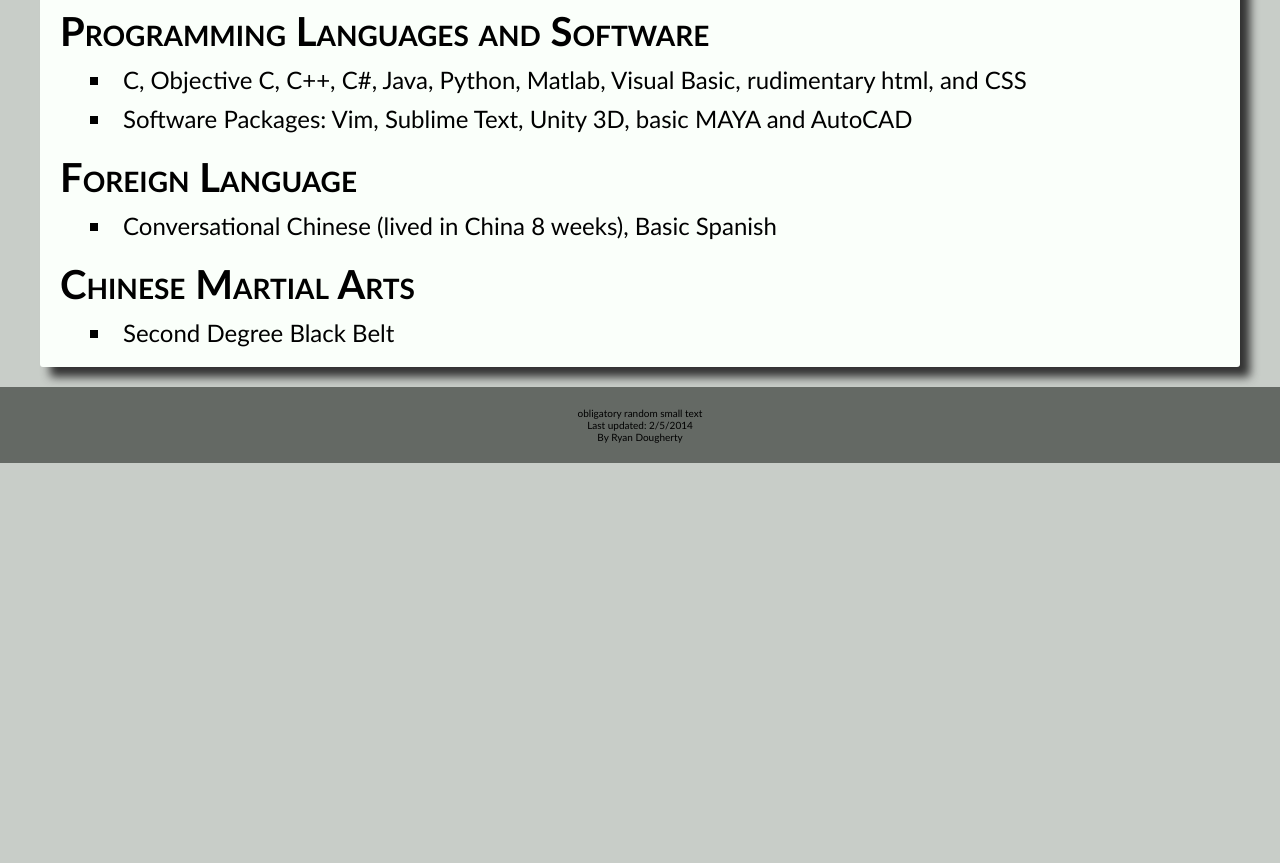
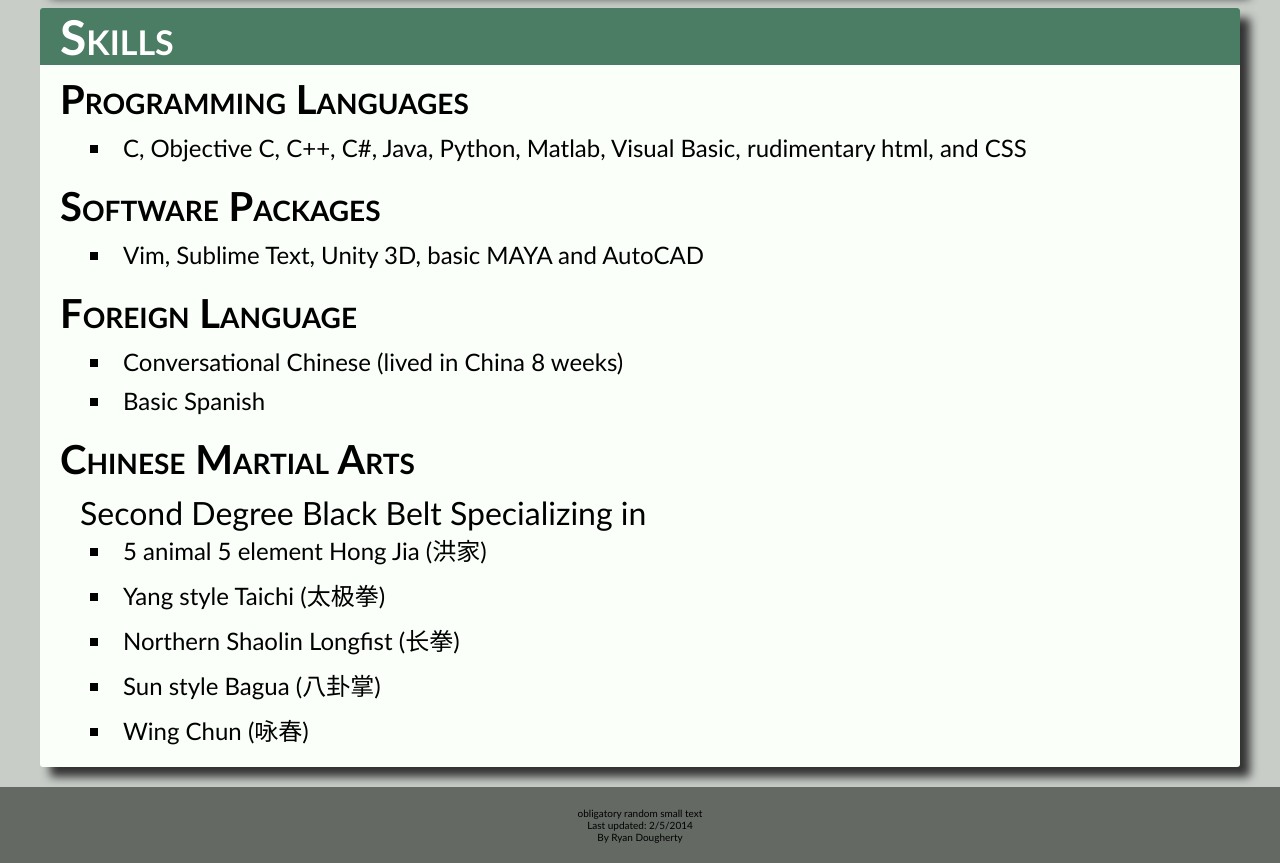
Before and after one commit to ryand626/ryand626.github.io, a plain HTML site: page resume.html in a window 1280 px wide. Shown: the part 2475-3338 px from the top of the page. Before the commit the page ends 2938 px from the top, so only its background shows below. Drawn offline with Linux system fonts and the light colour scheme.

Commit message:
Now with Kung Fu action grip!
added martial arts description, and updated other resume bits

```diff
--- a/resume.html
+++ b/resume.html
@@ -69,6 +69,7 @@
 			<h3>Tufts University</h3>
 			<dl>
 				<dt>January 2013 - Present: Teaching Assistant for Machine Structure and Assembly Level Programming </dt>
+				<li>Providing students with the resources to tackle complex problems and make use of the tools available to them</li>
 				<dt>September 2013 - December 2013: Teaching Assistant for Data Structures</dt>
 				<li>Enabling students to visualize and understand the curriculum and apply it to their homework and the real world</li>
 				<dt>September 2013 - December 2013: Tufts Student Resources Fitness Martial Arts Instructor</dt>
@@ -95,13 +96,24 @@
 
 		<div id = "textbox">
 			<h2>Skills</h2>
-			<h3>Programming Languages and Software</h3>
+			<h3>Programming Languages</h3>
 				<li>C, Objective C, C++, C#, Java, Python, Matlab, Visual Basic, rudimentary html, and CSS</li>
-				<li>Software Packages: Vim, Sublime Text, Unity 3D, basic MAYA and AutoCAD</li>
+
+			<h3>Software Packages</h3>
+				<li>Vim, Sublime Text, Unity 3D, basic MAYA and AutoCAD</li>
 			<h3>Foreign Language</h3>
-				<li>Conversational Chinese (lived in China 8 weeks), Basic Spanish</li>
+				<li>Conversational Chinese (lived in China 8 weeks)</li>
+				<li>Basic Spanish</li>
 			<h3>Chinese Martial Arts</h3>
-				<li>Second Degree Black Belt</li>
+				<dl>
+					<dt>Second Degree Black Belt Specializing in</dt>
+					<li>5 animal 5 element Hong Jia (洪家)</li>
+					<li>Yang style Taichi (太极拳)</li>
+					<li>Northern Shaolin Longfist (长拳)</li>
+					<li>Sun style Bagua (八卦掌)</li>
+					<li>Wing Chun (咏春)</li>
+				</dl>
+
 		</div>
 
 
```
Also changed, not shown: bio.html (line endings or trailing spaces).
